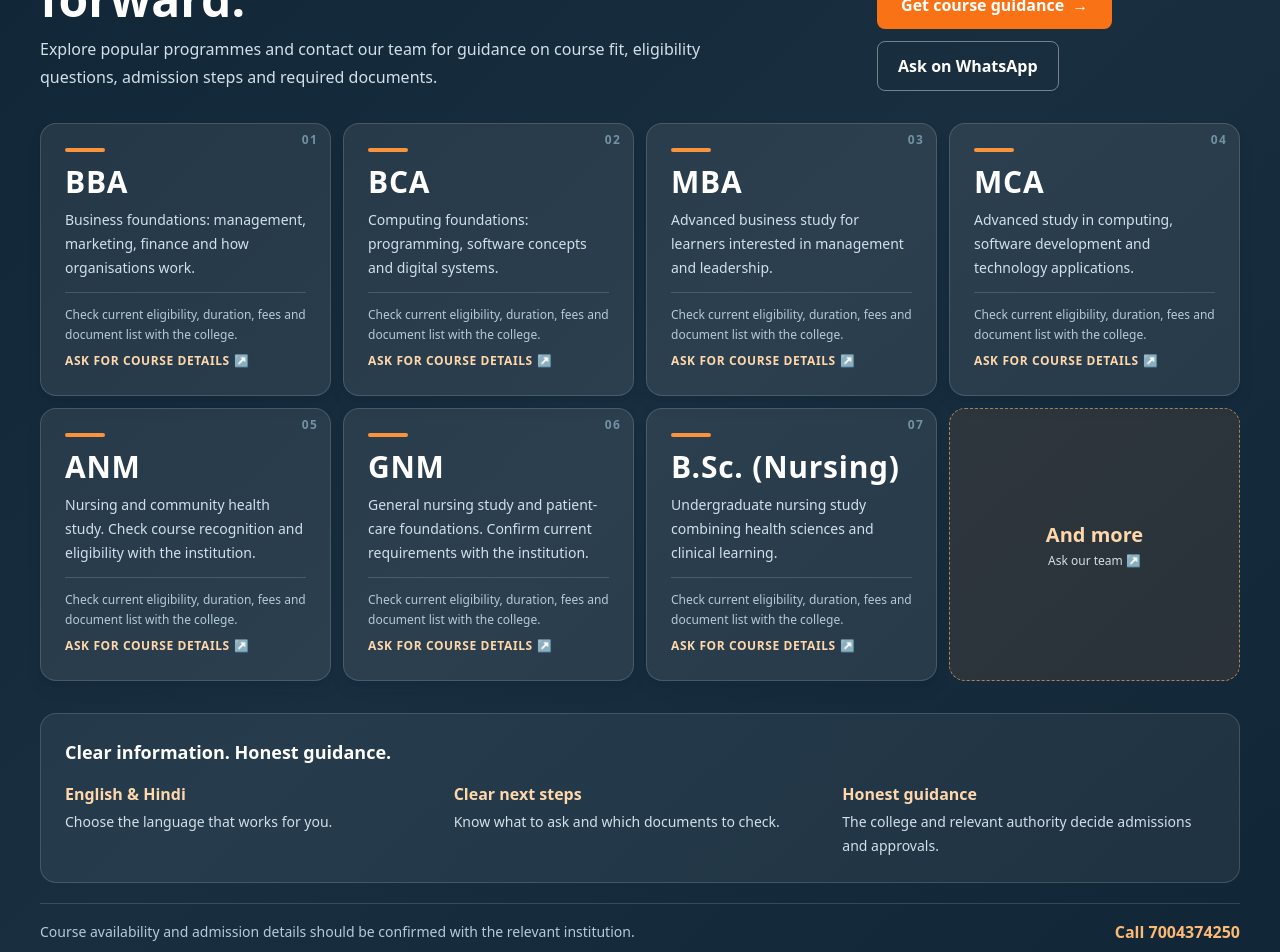
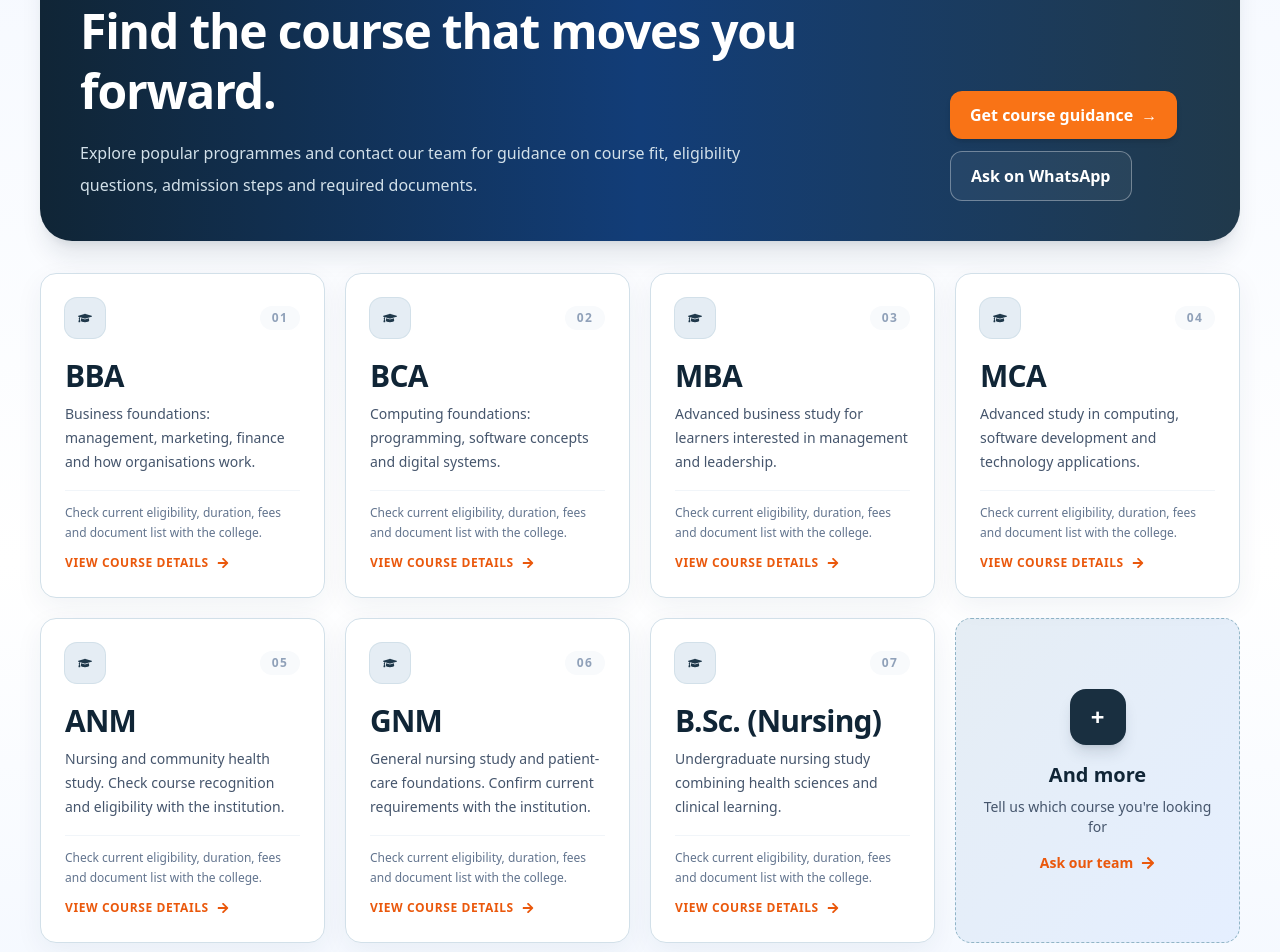
Before and after one commit to eyepek/EYEPEK, a React (Vite) app: page / in a window 1280 px wide. Shown: the part 9560-10512 px from the top of the page. Built offline with nearby package versions, Linux system fonts and the light colour scheme.

Commit message:
Redesign course cards with clean blue and white layout

```diff
--- a/src/pages/HomePage.jsx
+++ b/src/pages/HomePage.jsx
@@ -534,43 +534,55 @@ const HomePage = () => {
       </div>
     </section>
 
-    <section id='admissions' className='bg-gradient-to-br from-blue-950 via-blue-900 to-blue-950 text-white'>
-      <div className='mx-auto max-w-7xl px-6 py-12 md:px-10 md:py-16'>
-        <div className='flex flex-col gap-4 sm:flex-row sm:items-end sm:justify-between'>
-          <div>
-            <p className='text-sm font-bold uppercase tracking-[0.2em] text-orange-300'>{t("Explore your study options","पढ़ाई के विकल्प जानें")}</p>
-            <h2 className='mt-3 text-3xl font-extrabold md:text-5xl'>{t("Find the course that moves you forward.","आगे बढ़ाने वाला कोर्स खोजें।")}</h2>
-            <p className='mt-3 max-w-2xl text-base leading-7 text-blue-100'>{t('Explore popular programmes and contact our team for guidance on course fit, eligibility questions, admission steps and required documents.', 'लोकप्रिय कोर्स देखें और उपयुक्तता, पात्रता संबंधी सवाल, प्रवेश प्रक्रिया व दस्तावेज़ों के लिए हमारी टीम से मार्गदर्शन लें।')}</p>
-          </div>
-          <div className='flex flex-wrap gap-3'>
-            <a href='/contact' className='inline-flex shrink-0 items-center justify-center rounded-lg bg-orange-500 px-6 py-3 font-bold text-white transition hover:bg-orange-400'>{t('Get course guidance', 'कोर्स मार्गदर्शन पाएँ')} <span className='ml-2' aria-hidden='true'>→</span></a>
-            <a href='https://wa.me/917004374250?text=Namaste%20EYEPEK%2C%20mujhe%20course%20aur%20admission%20ki%20jaankari%20chahiye.' target='_blank' rel='noreferrer' className='inline-flex shrink-0 items-center justify-center rounded-lg border border-white/40 px-5 py-3 font-bold text-white transition hover:bg-[#f4f7fb]/10'>{t('Ask on WhatsApp', 'WhatsApp पर पूछें')}</a>
+    <section id='admissions' className='bg-gradient-to-b from-[#f4f8ff] via-white to-[#edf4ff] text-slate-900'>
+      <div className='mx-auto max-w-7xl px-5 py-14 sm:px-8 md:px-10 md:py-20'>
+        <div className='overflow-hidden rounded-[2rem] bg-gradient-to-r from-blue-950 via-[#123d78] to-blue-800 p-6 text-white shadow-xl shadow-blue-950/10 sm:p-8 md:p-10'>
+          <div className='grid gap-7 lg:grid-cols-[1fr_auto] lg:items-end'>
+            <div className='max-w-3xl'>
+              <p className='inline-flex items-center gap-2 rounded-full border border-orange-200/30 bg-orange-300/10 px-4 py-2 text-xs font-extrabold uppercase tracking-[0.18em] text-orange-200'>
+                <span className='h-2 w-2 rounded-full bg-orange-400' /> {t("Explore your study options","पढ़ाई के विकल्प जानें")}
+              </p>
+              <h2 className='mt-4 text-3xl font-black leading-tight tracking-tight sm:text-4xl md:text-5xl'>{t("Find the course that moves you forward.","आगे बढ़ाने वाला कोर्स खोजें।")}</h2>
+              <p className='mt-4 max-w-2xl text-sm leading-7 text-blue-100 sm:text-base sm:leading-8'>{t('Explore popular programmes and contact our team for guidance on course fit, eligibility questions, admission steps and required documents.', 'लोकप्रिय कोर्स देखें और उपयुक्तता, पात्रता संबंधी सवाल, प्रवेश प्रक्रिया व दस्तावेज़ों के लिए हमारी टीम से मार्गदर्शन लें।')}</p>
+            </div>
+            <div className='flex flex-wrap gap-3 lg:max-w-[250px]'>
+              <a href='/contact' className='inline-flex items-center justify-center rounded-xl bg-orange-500 px-5 py-3 font-bold text-white shadow-md transition hover:-translate-y-0.5 hover:bg-orange-400'>{t('Get course guidance', 'कोर्स मार्गदर्शन पाएँ')} <span className='ml-2' aria-hidden='true'>→</span></a>
+              <a href='https://wa.me/917004374250?text=Namaste%20EYEPEK%2C%20mujhe%20course%20aur%20admission%20ki%20jaankari%20chahiye.' target='_blank' rel='noreferrer' className='inline-flex items-center justify-center rounded-xl border border-white/35 bg-white/5 px-5 py-3 font-bold text-white transition hover:bg-white/15'>{t('Ask on WhatsApp', 'WhatsApp पर पूछें')}</a>
+            </div>
           </div>
         </div>
-        <div className='mt-8 grid grid-cols-2 gap-3 sm:grid-cols-3 lg:grid-cols-4'>
-          {courses.map((course, index) => <a key={course} href={`/contact?course=${encodeURIComponent(course)}`} aria-label={t(`Enquire about ${course}`, `${course} के बारे में पूछें`)} className='group relative block overflow-hidden rounded-2xl border border-white/15 bg-[#f4f7fb]/[0.08] p-5 shadow-lg shadow-blue-950/20 transition hover:-translate-y-1 hover:border-orange-300 hover:bg-[#f4f7fb]/[0.15] hover:shadow-orange-950/20 focus-visible:outline-none focus-visible:ring-2 focus-visible:ring-orange-300 sm:p-6'>
-            <span className='absolute right-3 top-2 text-xs font-bold tracking-widest text-blue-300/70'>0{index + 1}</span>
-            <div className='mb-3 h-1 w-10 rounded-full bg-orange-400 transition-all group-hover:w-16' />
-            <h3 className='text-2xl font-black tracking-wide text-white sm:text-3xl'>{course}</h3>
-            <p className='mt-2 min-h-12 text-sm leading-6 text-blue-100'>{t(courseDescriptions[course]?.[0] || 'Course details vary by institution.', courseDescriptions[course]?.[1] || 'कोर्स का विवरण संस्थान के अनुसार अलग हो सकता है।')}</p>
-            <p className='mt-3 border-t border-white/15 pt-3 text-xs leading-5 text-blue-200'>{t('Check current eligibility, duration, fees and document list with the college.', 'मौजूदा पात्रता, अवधि, फीस और दस्तावेज़ सूची कॉलेज से पूछें।')}</p>
-            <p className='mt-2 inline-flex items-center gap-1 text-xs font-bold uppercase tracking-wider text-orange-200'>{t('Ask for course details', 'कोर्स की जानकारी लें')} <span aria-hidden='true'>↗</span></p>
+        <div className='mt-8 grid grid-cols-1 gap-4 sm:grid-cols-2 lg:grid-cols-4 lg:gap-5'>
+          {courses.map((course, index) => <a key={course} href={`/contact?course=${encodeURIComponent(course)}`} aria-label={t(`Enquire about ${course}`, `${course} के बारे में पूछें`)} className='group relative flex min-h-[260px] flex-col overflow-hidden rounded-2xl border border-blue-100 bg-white p-5 shadow-[0_8px_28px_rgba(15,45,90,0.06)] transition duration-200 hover:-translate-y-1 hover:border-blue-300 hover:shadow-[0_16px_36px_rgba(15,45,90,0.12)] focus-visible:outline-none focus-visible:ring-2 focus-visible:ring-orange-400 sm:p-6'>
+            <div className='flex items-center justify-between'>
+              <span className='inline-flex h-10 w-10 items-center justify-center rounded-xl bg-blue-50 text-sm font-black text-blue-800 ring-1 ring-blue-100'><FaGraduationCap aria-hidden='true' /></span>
+              <span className='rounded-full bg-slate-50 px-3 py-1 text-xs font-bold tracking-widest text-slate-400'>0{index + 1}</span>
+            </div>
+            <h3 className='mt-5 text-2xl font-black tracking-tight text-blue-950 sm:text-3xl'>{course}</h3>
+            <p className='mt-2 min-h-[60px] text-sm leading-6 text-slate-600'>{t(courseDescriptions[course]?.[0] || 'Course details vary by institution.', courseDescriptions[course]?.[1] || 'कोर्स का विवरण संस्थान के अनुसार अलग हो सकता है।')}</p>
+            <div className='mt-4 border-t border-slate-100 pt-3'>
+              <p className='text-xs leading-5 text-slate-500'>{t('Check current eligibility, duration, fees and document list with the college.', 'मौजूदा पात्रता, अवधि, फीस और दस्तावेज़ सूची कॉलेज से पूछें।')}</p>
+              <p className='mt-3 inline-flex items-center gap-2 text-xs font-extrabold uppercase tracking-wider text-orange-600 transition group-hover:text-blue-800'>{t('View course details', 'कोर्स की जानकारी लें')} <FaArrowRight aria-hidden='true' /></p>
+            </div>
+            <span className='absolute bottom-0 left-0 h-1 w-0 bg-orange-500 transition-all duration-300 group-hover:w-full' />
           </a>)}
-          <a href='/contact?course=Other' className='flex min-h-28 items-center justify-center rounded-2xl border border-dashed border-orange-300/60 bg-orange-400/10 p-5 text-center transition hover:bg-orange-400/20 focus-visible:outline-none focus-visible:ring-2 focus-visible:ring-orange-300'>
-            <div><p className='text-xl font-extrabold text-orange-200'>{t("And more","और भी")}</p><p className='mt-1 text-xs text-blue-100'>{t("Ask our team ↗","हमारी टीम से पूछें ↗")}</p></div>
+          <a href='/contact?course=Other' className='group flex min-h-[260px] flex-col items-center justify-center rounded-2xl border border-dashed border-blue-300 bg-gradient-to-br from-blue-50 to-[#e5efff] p-6 text-center transition hover:border-orange-300 hover:from-orange-50 hover:to-blue-50 focus-visible:outline-none focus-visible:ring-2 focus-visible:ring-orange-400'>
+            <span className='flex h-14 w-14 items-center justify-center rounded-2xl bg-blue-900 text-2xl font-bold text-white shadow-lg shadow-blue-900/15 transition group-hover:rotate-6 group-hover:bg-orange-500'>+</span>
+            <p className='mt-4 text-xl font-extrabold text-blue-950'>{t("And more","और भी")}</p>
+            <p className='mt-2 text-sm text-slate-600'>{t("Tell us which course you're looking for","अपने पसंदीदा कोर्स के बारे में पूछें")}</p>
+            <span className='mt-4 inline-flex items-center gap-2 text-sm font-extrabold text-orange-600'>{t("Ask our team","हमारी टीम से पूछें")} <FaArrowRight aria-hidden='true' /></span>
           </a>
         </div>
-        <div className='mt-8 rounded-2xl border border-white/15 bg-[#f4f7fb]/[0.06] p-5 sm:p-6'>
-          <h3 className='text-lg font-extrabold text-white'>{t('Clear information. Honest guidance.','स्पष्ट जानकारी। ईमानदार मार्गदर्शन।')}</h3>
-          <div className='mt-4 grid gap-4 sm:grid-cols-3'>
-            <div><p className='font-bold text-orange-200'>{t('English & Hindi','अंग्रेज़ी और हिंदी')}</p><p className='mt-1 text-sm leading-6 text-blue-100'>{t('Choose the language that works for you.','अपनी सुविधा की भाषा चुनें।')}</p></div>
-            <div><p className='font-bold text-orange-200'>{t('Clear next steps','अगले कदम साफ़')}</p><p className='mt-1 text-sm leading-6 text-blue-100'>{t('Know what to ask and which documents to check.','जानें कि क्या पूछना है और कौन-से दस्तावेज़ जाँचने हैं।')}</p></div>
-            <div><p className='font-bold text-orange-200'>{t('Honest guidance','ईमानदार मार्गदर्शन')}</p><p className='mt-1 text-sm leading-6 text-blue-100'>{t('The college and relevant authority decide admissions and approvals.','प्रवेश और मंज़ूरी का निर्णय कॉलेज और संबंधित प्राधिकरण लेते हैं।')}</p></div>
+        <div className='mt-8 rounded-2xl border border-blue-100 bg-white p-5 shadow-sm sm:p-6'>
+          <h3 className='text-lg font-extrabold text-blue-950'>{t('Clear information. Honest guidance.','स्पष्ट जानकारी। ईमानदार मार्गदर्शन।')}</h3>
+          <div className='mt-4 grid gap-5 sm:grid-cols-3'>
+            <div><p className='font-bold text-blue-800'>{t('English & Hindi','अंग्रेज़ी और हिंदी')}</p><p className='mt-1 text-sm leading-6 text-slate-600'>{t('Choose the language that works for you.','अपनी सुविधा की भाषा चुनें।')}</p></div>
+            <div><p className='font-bold text-blue-800'>{t('Clear next steps','अगले कदम साफ़')}</p><p className='mt-1 text-sm leading-6 text-slate-600'>{t('Know what to ask and which documents to check.','जानें कि क्या पूछना है और कौन-से दस्तावेज़ जाँचने हैं।')}</p></div>
+            <div><p className='font-bold text-blue-800'>{t('Honest guidance','ईमानदार मार्गदर्शन')}</p><p className='mt-1 text-sm leading-6 text-slate-600'>{t('The college and relevant authority decide admissions and approvals.','प्रवेश और मंज़ूरी का निर्णय कॉलेज और संबंधित प्राधिकरण लेते हैं।')}</p></div>
           </div>
         </div>
-        <div className='mt-5 flex flex-col gap-2 border-t border-white/15 pt-4 sm:flex-row sm:items-center sm:justify-between'>
-          <p className='text-sm text-blue-200'>{t("Course availability and admission details should be confirmed with the relevant institution.","कोर्स की उपलब्धता और प्रवेश की जानकारी संबंधित संस्थान से ज़रूर जाँचें।")}</p>
-          <a href='tel:7004374250' className='font-bold text-orange-300 transition hover:text-white'>{t("Call 7004374250","7004374250 पर कॉल करें")}</a>
+        <div className='mt-6 flex flex-col gap-3 border-t border-blue-100 pt-5 sm:flex-row sm:items-center sm:justify-between'>
+          <p className='text-sm leading-6 text-slate-500'>{t("Course availability and admission details should be confirmed with the relevant institution.","कोर्स की उपलब्धता और प्रवेश की जानकारी संबंधित संस्थान से ज़रूर जाँचें।")}</p>
+          <a href='tel:7004374250' className='font-extrabold text-blue-800 transition hover:text-orange-600'>{t("Call 7004374250","7004374250 पर कॉल करें")}</a>
         </div>
       </div>
     </section>
```
